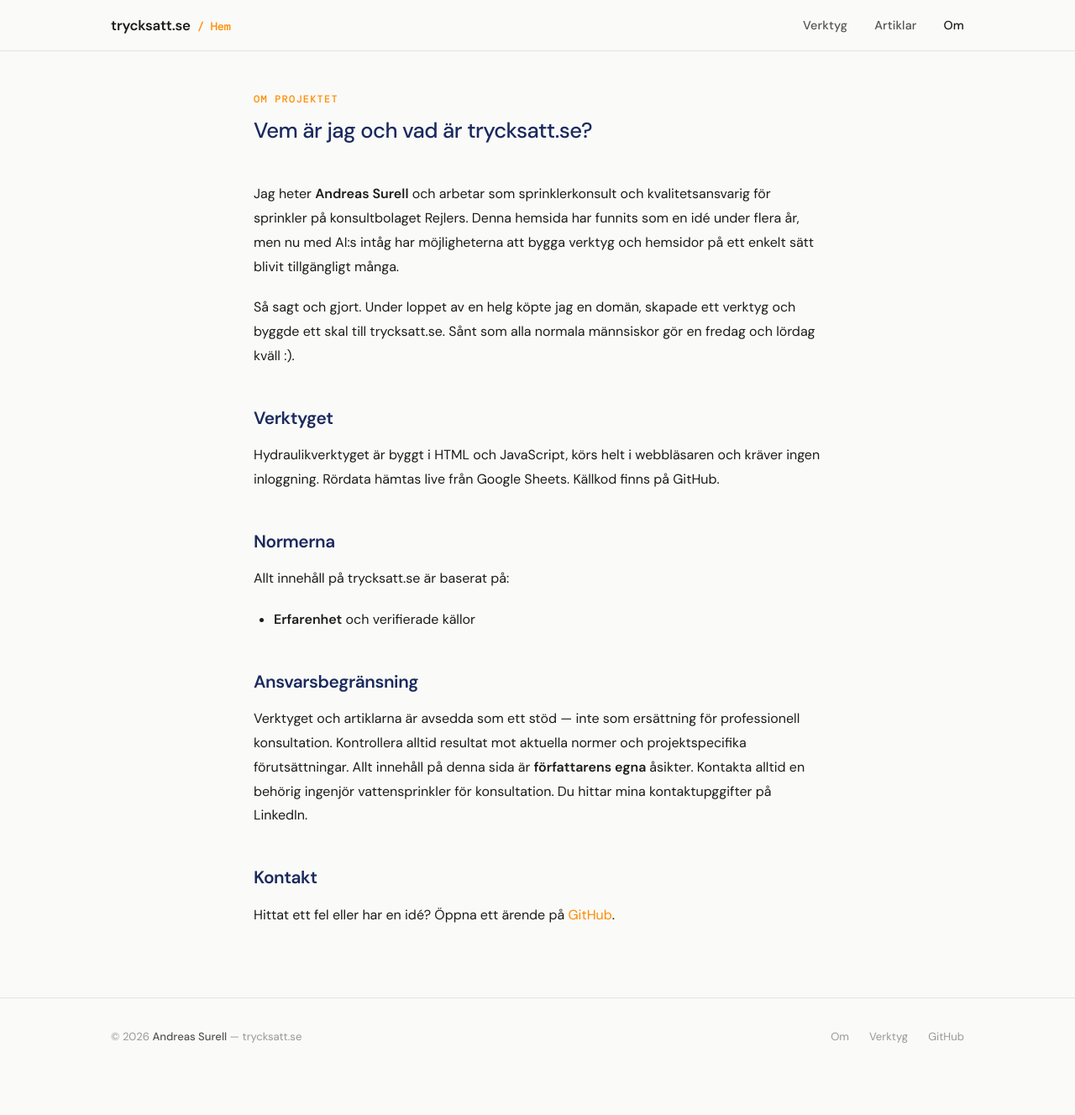
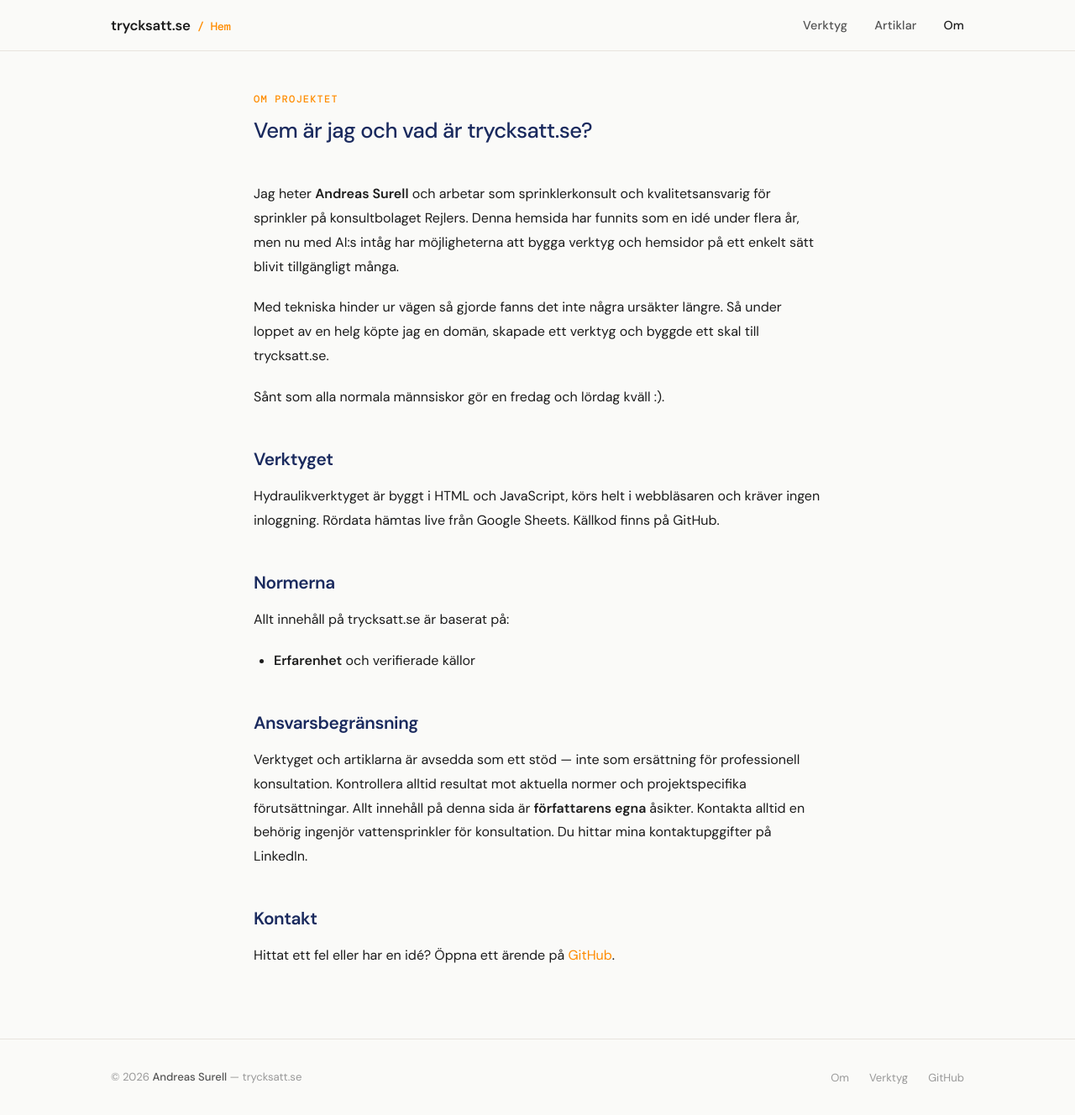
Before and after one commit to SurealSwede/trycksatt.se, a Jekyll site: the page built from om/index.html, in a window 1280 px wide and 1328 px high. Shown: the whole window at 84% size. Built offline with Jekyll 4.4.1, drawn with Linux system fonts in a browser that asks for light colours.

Commit message:
Update index.html

```diff
--- a/om/index.html
+++ b/om/index.html
@@ -15,7 +15,9 @@ description: "Andreas Surell — sprinklerkonsult och skaparen av trycksatt.se."
         Denna hemsida har funnits som en idé under flera år, men nu med AI:s intåg har möjligheterna att bygga verktyg och hemsidor på ett enkelt sätt blivit tillgängligt många.
       </p>
       <p>
-        Så sagt och gjort. Under loppet av en helg köpte jag en domän, skapade ett verktyg och byggde ett skal till trycksatt.se.
+        Med tekniska hinder ur vägen så gjorde fanns det inte några ursäkter längre. Så under loppet av en helg köpte jag en domän, skapade ett verktyg och byggde ett skal till trycksatt.se.
+      </p>
+      <p>
         Sånt som alla normala männsiskor gör en fredag och lördag kväll :).
       </p>
 
```
